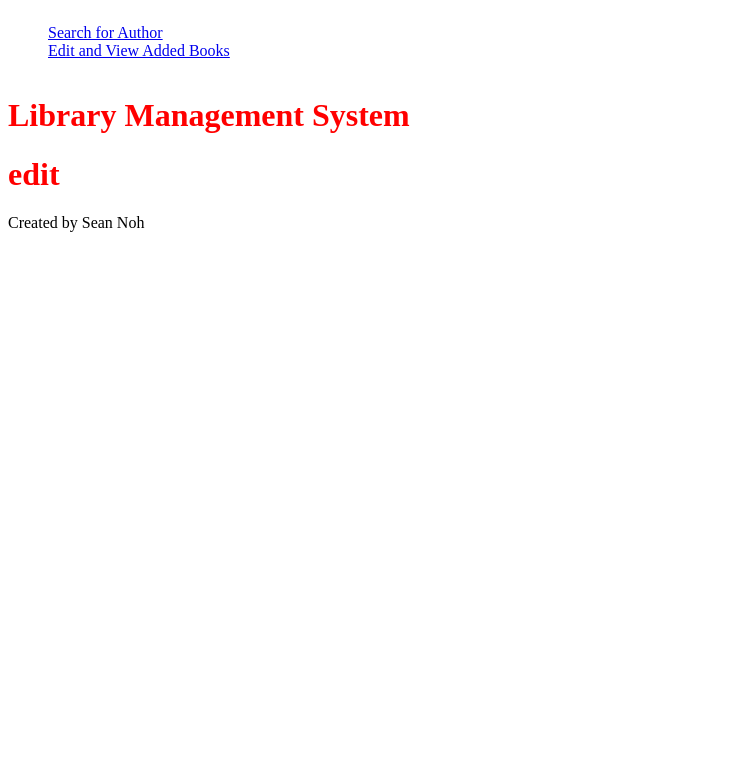
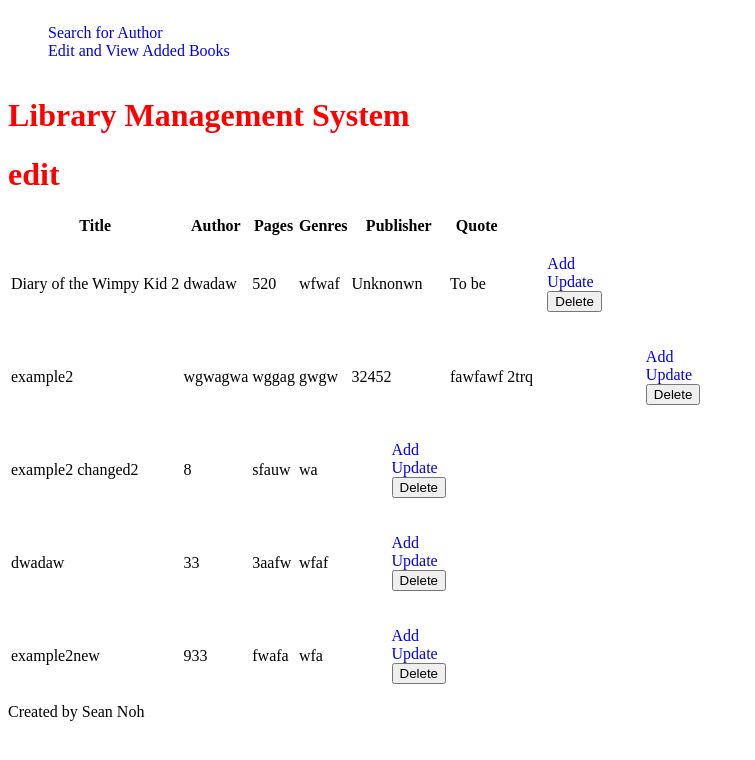
Before and after one commit to snoh1654/Library-Search-System, a Django app: page /edit-books in a window 1280 px wide. Shown: the top 760 px of the page, without its empty margins (0-755 px from the left). Run offline with Django 4.2, Linux system fonts and the light colour scheme; data comes from the database, SQL or seed files in the repository; both versions use the stored data as it was after the commit.

Commit message:
Implemented Add/Update/Delete/View

```diff
--- a/BookManager/static/css/index.css
+++ b/BookManager/static/css/index.css
@@ -10,6 +10,10 @@
 li {
   list-style: none;
   width: fit-content;
+}
+
+a {
+  text-decoration: none;
 }
 
 h1 {
--- a/BookManager/templates/BookManager/edit.html
+++ b/BookManager/templates/BookManager/edit.html
@@ -1,3 +1,61 @@
 {% extends "BookManager/base.html" %} {% block body %}
 <h1>edit</h1>
+
+<div class="book-display">
+  {% if booksInfo %}
+  <div class="book-container">
+    <table class="book-table">
+      <thread>
+        <tr>
+          <th>Title</th>
+          <th>Author</th>
+          <th>Pages</th>
+          <th>Genres</th>
+          <th>Publisher</th>
+          <th>Quote</th>
+        </tr>
+      </thread>
+      <tbody>
+        {% for book, authors, genres in booksInfo %}
+        <tr>
+          <td>{{ book.title }}</td>
+          {% for author in authors %}
+          <td>{{ author }}</td>
+          {% endfor %}
+          <td>{{ book.pages }}</td>
+          {% for genre in genres%}
+          <td>{{ genre }}</td>
+          {% endfor %}
+          <td>{{book.publisher}}</td>
+          <td>{{book.quote}}</td>
+          <td>
+            <div class="crud-container">
+              <ul class="crud-list">
+                <li>
+                  <a href="{% url 'add' %}" class="crud-button">Add</a>
+                </li>
+                <li>
+                  <a href="{% url 'update' book.id %}" class="crud-button"
+                    >Update</a
+                  >
+                </li>
+                <li>
+                  <form action="{% url 'delete' book.id %}" method="POST">
+                    {% csrf_token %}
+                    <button type="submit">Delete</button>
+                  </form>
+                </li>
+              </ul>
+            </div>
+          </td>
+        </tr>
+
+        {% endfor %}
+      </tbody>
+    </table>
+  </div>
+  {% else %}
+  <h5 class="message-text">No Books are recorded</h5>
+  {% endif %}
+</div>
 {% endblock %}
--- a/BookManager/urls.py
+++ b/BookManager/urls.py
@@ -6,6 +6,8 @@ urlpatterns = [
     path("", views.index, name="index"),
     path("edit-books", views.editBooks, name="edit"),
     path("search-title", views.searchTitle, name="search-title"),
-    path("search-author", views.searchAuthor, name="search-author")
-
+    path("search-author", views.searchAuthor, name="search-author"),
+    path("add", views.addBook, name="add"),
+    path("update/<int:id>", views.updateBook, name="update"),
+    path("delete/<int:id>", views.deleteBook, name="delete")
 ]
--- a/BookManager/views.py
+++ b/BookManager/views.py
@@ -1,10 +1,8 @@
 from django.shortcuts import render
 from .models import Book, Author, Genre
-
+from .forms import BookForm
 from django.http import HttpResponseRedirect
 from django.urls import reverse
-from django.shortcuts import render
-
 # Create your views here.
 
 
@@ -44,7 +42,7 @@ def sortBookInformation(request, books, bookInformation):
 
     for book in books:
         authors.append(bookInformation[book.title]["author"])
-        genres.append(bookInformation[book.title]["author"])
+        genres.append(bookInformation[book.title]["genre"])
 
     return {
         "booksInfo": zip(books, authors, genres),
@@ -117,4 +115,62 @@ def searchTitle(request):
 
 
 def editBooks(request):
-    return render(request, "BookManager/edit.html", {})
+    returnBook = bookHelper(request, Book.objects.all())
+    context = sortBookInformation(request,
+                                  returnBook["books"], returnBook["bookInformation"])
+
+    return render(request, "BookManager/edit.html", context)
+
+
+def addBook(request):
+    if request.method == 'POST':
+        bookForm = BookForm(request.POST)
+        if bookForm.is_valid():
+            new_title = bookForm.cleaned_data['title']
+            new_pages = bookForm.cleaned_data['pages']
+            new_publisher = bookForm.cleaned_data['publisher']
+            new_quote = bookForm.cleaned_data['quote']
+
+            new_student = Book(
+                title=new_title,
+                pages=new_pages,
+                publisher=new_publisher,
+                quote=new_quote,
+            )
+            new_student.save()
+            return render(request, 'BookManager/add.html', {
+                'form': BookForm(),
+                'success': True
+            })
+        else:
+            bookForm = BookForm()
+    return render(request, 'BookManager/add.html', {
+        'form': BookForm()
+    })
+
+
+def updateBook(request, id):
+    if request.method == 'POST':
+        book = Book.objects.get(pk=id)
+        bookForm = BookForm(request.POST, instance=book)
+
+        if bookForm.is_valid():
+            bookForm.save()
+            return render(request, 'BookManager/update.html', {
+                'form': bookForm,
+                'success': True
+            })
+    else:
+        book = Book.objects.get(pk=id)
+        bookForm = BookForm(instance=book)
+    return render(request, 'BookManager/update.html', {
+        'form': bookForm
+    })
+
+
+def deleteBook(request, id):
+    print(id)
+    if request.method == "POST":
+        book = Book.objects.get(pk=id)
+        book.delete()
+    return HttpResponseRedirect(reverse('edit'))
```
Also changed, not shown: BookManager/forms.py (+15 -2 lines), BookManager/templates/BookManager/add.html (added, +17 -0 lines), BookManager/templates/BookManager/update.html (added, +17 -0 lines), db.sqlite3.
